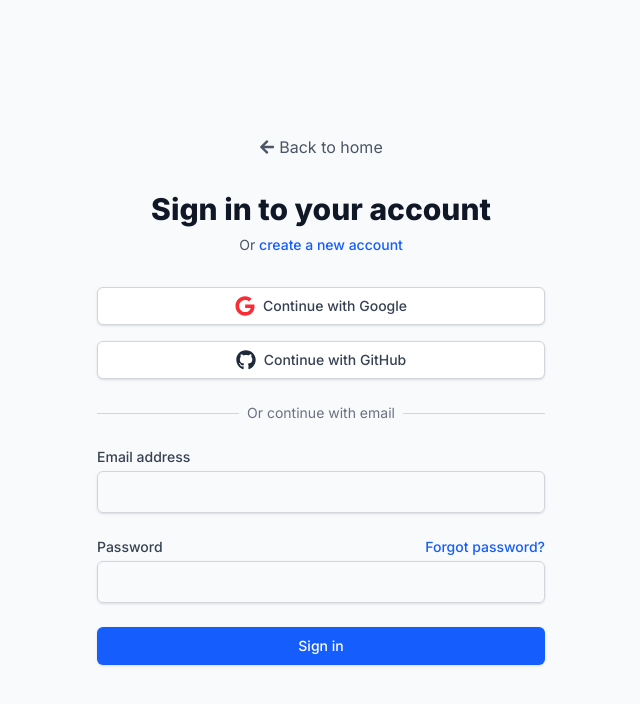
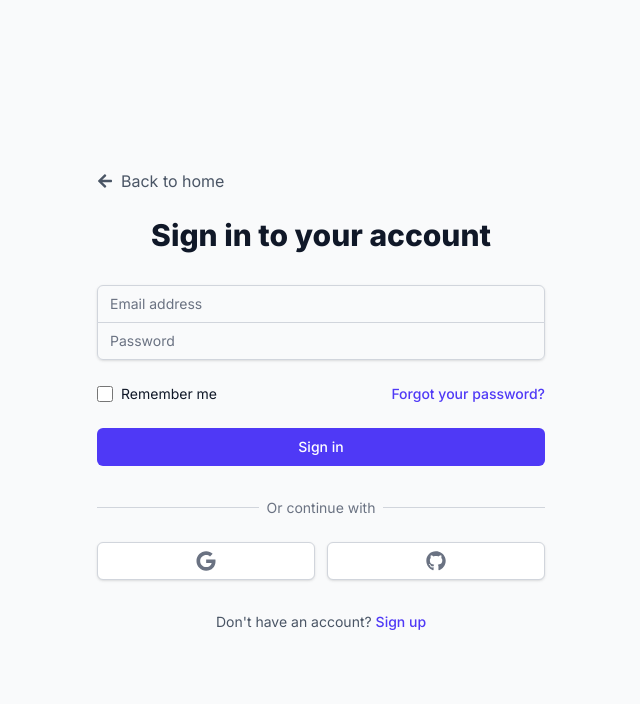
Before and after one commit to mottale11/Kamkunji-ecommerce-store, a Next.js app: page /auth/signin in a window 1280 px wide. Shown: the top 704 px of the page, without its empty margins (319-959 px from the left). Built offline with nearby package versions, Linux system fonts and the light colour scheme; no server answers.

Commit message:
new changes

```diff
--- a/src/app/auth/signin/page.tsx
+++ b/src/app/auth/signin/page.tsx
@@ -1,13 +1,13 @@
 'use client';
 
-import { useState } from 'react';
+import { useState, Suspense } from 'react';
 import { useRouter, useSearchParams } from 'next/navigation';
 import Link from 'next/link';
 import { FaGoogle, FaGithub, FaArrowLeft } from 'react-icons/fa';
 import { toast } from 'react-hot-toast';
 import { useSupabase } from '@/components/SupabaseProvider';
 
-export default function SignIn() {
+function SignInForm() {
   const [email, setEmail] = useState('');
   const [password, setPassword] = useState('');
   const [isLoading, setIsLoading] = useState(false);
@@ -55,102 +55,136 @@
   return (
     <div className="min-h-screen flex items-center justify-center bg-gray-50 py-12 px-4 sm:px-6 lg:px-8">
       <div className="max-w-md w-full space-y-8">
-        <div className="text-center">
-          <Link href="/" className="inline-flex items-center text-gray-600 hover:text-gray-900 mb-2">
-            <FaArrowLeft className="mr-1" /> Back to home
+        <div>
+          <Link href="/" className="flex items-center text-gray-600 hover:text-gray-900 mb-6">
+            <FaArrowLeft className="mr-2" /> Back to home
           </Link>
-          <h2 className="mt-6 text-3xl font-extrabold text-gray-900">
+          <h2 className="mt-6 text-center text-3xl font-extrabold text-gray-900">
             Sign in to your account
           </h2>
-          <p className="mt-2 text-sm text-gray-600">
-            Or{' '}
-            <Link href={`/auth/signup?redirectTo=${encodeURIComponent(redirectTo)}`} className="font-medium text-blue-600 hover:text-blue-500">
-              create a new account
-            </Link>
-          </p>
         </div>
 
-        <div className="mt-8 space-y-6">
-          <div className="space-y-4">
-            <button
-              onClick={() => handleSocialLogin('google')}
-              className="w-full flex items-center justify-center px-4 py-2 border border-gray-300 rounded-md shadow-sm text-sm font-medium text-gray-700 bg-white hover:bg-gray-50"
-              disabled={isLoading}
-            >
-              <FaGoogle className="w-5 h-5 mr-2 text-red-500" />
-              Continue with Google
-            </button>
-            <button
-              onClick={() => handleSocialLogin('github')}
-              className="w-full flex items-center justify-center px-4 py-2 border border-gray-300 rounded-md shadow-sm text-sm font-medium text-gray-700 bg-white hover:bg-gray-50"
-              disabled={isLoading}
-            >
-              <FaGithub className="w-5 h-5 mr-2 text-gray-800" />
-              Continue with GitHub
-            </button>
-          </div>
-
-          <div className="relative">
-            <div className="absolute inset-0 flex items-center">
-              <div className="w-full border-t border-gray-300" />
-            </div>
-            <div className="relative flex justify-center text-sm">
-              <span className="px-2 bg-gray-50 text-gray-500">Or continue with email</span>
-            </div>
-          </div>
-
-          <form className="mt-6 space-y-6" onSubmit={handleSubmit}>
+        <form className="mt-8 space-y-6" onSubmit={handleSubmit}>
+          <div className="rounded-md shadow-sm -space-y-px">
             <div>
-              <label htmlFor="email" className="block text-sm font-medium text-gray-700">
+              <label htmlFor="email-address" className="sr-only">
                 Email address
               </label>
               <input
-                id="email"
+                id="email-address"
                 name="email"
                 type="email"
                 autoComplete="email"
                 required
+                className="appearance-none rounded-none relative block w-full px-3 py-2 border border-gray-300 placeholder-gray-500 text-gray-900 rounded-t-md focus:outline-none focus:ring-indigo-500 focus:border-indigo-500 focus:z-10 sm:text-sm"
+                placeholder="Email address"
                 value={email}
                 onChange={(e) => setEmail(e.target.value)}
-                className="mt-1 block w-full px-3 py-2 border border-gray-300 rounded-md shadow-sm focus:outline-none focus:ring-blue-500 focus:border-blue-500"
+                disabled={isLoading}
               />
             </div>
-
             <div>
-              <div className="flex items-center justify-between">
-                <label htmlFor="password" className="block text-sm font-medium text-gray-700">
+              <label htmlFor="password" className="sr-only">
                 Password
               </label>
-                <div className="text-sm">
-                  <Link href="/auth/forgot-password" className="font-medium text-blue-600 hover:text-blue-500">
-                    Forgot password?
-                  </Link>
-                </div>
-              </div>
               <input
                 id="password"
                 name="password"
                 type="password"
                 autoComplete="current-password"
                 required
+                className="appearance-none rounded-none relative block w-full px-3 py-2 border border-gray-300 placeholder-gray-500 text-gray-900 rounded-b-md focus:outline-none focus:ring-indigo-500 focus:border-indigo-500 focus:z-10 sm:text-sm"
+                placeholder="Password"
                 value={password}
                 onChange={(e) => setPassword(e.target.value)}
-                className="mt-1 block w-full px-3 py-2 border border-gray-300 rounded-md shadow-sm focus:outline-none focus:ring-blue-500 focus:border-blue-500"
+                disabled={isLoading}
               />
+            </div>
+          </div>
+
+          <div className="flex items-center justify-between">
+            <div className="flex items-center">
+              <input
+                id="remember-me"
+                name="remember-me"
+                type="checkbox"
+                className="h-4 w-4 text-indigo-600 focus:ring-indigo-500 border-gray-300 rounded"
+              />
+              <label htmlFor="remember-me" className="ml-2 block text-sm text-gray-900">
+                Remember me
+              </label>
+            </div>
+
+            <div className="text-sm">
+              <Link href="/auth/forgot-password" className="font-medium text-indigo-600 hover:text-indigo-500">
+                Forgot your password?
+              </Link>
+            </div>
           </div>
 
           <div>
             <button
               type="submit"
               disabled={isLoading}
-                className="w-full flex justify-center py-2 px-4 border border-transparent rounded-md shadow-sm text-sm font-medium text-white bg-blue-600 hover:bg-blue-700 focus:outline-none focus:ring-2 focus:ring-offset-2 focus:ring-blue-500 disabled:opacity-50 disabled:cursor-not-allowed"
+              className="group relative w-full flex justify-center py-2 px-4 border border-transparent text-sm font-medium rounded-md text-white bg-indigo-600 hover:bg-indigo-700 focus:outline-none focus:ring-2 focus:ring-offset-2 focus:ring-indigo-500 disabled:opacity-50 disabled:cursor-not-allowed"
             >
               {isLoading ? 'Signing in...' : 'Sign in'}
             </button>
           </div>
         </form>
+
+        <div className="mt-6">
+          <div className="relative">
+            <div className="absolute inset-0 flex items-center">
+              <div className="w-full border-t border-gray-300" />
+            </div>
+            <div className="relative flex justify-center text-sm">
+              <span className="px-2 bg-gray-50 text-gray-500">Or continue with</span>
+            </div>
+          </div>
+
+          <div className="mt-6 grid grid-cols-2 gap-3">
+            <button
+              type="button"
+              onClick={() => handleSocialLogin('google')}
+              disabled={isLoading}
+              className="w-full inline-flex justify-center py-2 px-4 border border-gray-300 rounded-md shadow-sm bg-white text-sm font-medium text-gray-500 hover:bg-gray-50 disabled:opacity-50 disabled:cursor-not-allowed"
+            >
+              <span className="sr-only">Sign in with Google</span>
+              <FaGoogle className="h-5 w-5" />
+            </button>
+
+            <button
+              type="button"
+              onClick={() => handleSocialLogin('github')}
+              disabled={isLoading}
+              className="w-full inline-flex justify-center py-2 px-4 border border-gray-300 rounded-md shadow-sm bg-white text-sm font-medium text-gray-500 hover:bg-gray-50 disabled:opacity-50 disabled:cursor-not-allowed"
+            >
+              <span className="sr-only">Sign in with GitHub</span>
+              <FaGithub className="h-5 w-5" />
+            </button>
+          </div>
+        </div>
+
+        <div className="text-center text-sm">
+          <span className="text-gray-600">Don't have an account? </span>
+          <Link href="/auth/signup" className="font-medium text-indigo-600 hover:text-indigo-500">
+            Sign up
+          </Link>
         </div>
       </div>
     </div>
   );
 }
+
+export default function SignIn() {
+  return (
+    <Suspense fallback={
+      <div className="min-h-screen flex items-center justify-center">
+        <div className="animate-spin rounded-full h-12 w-12 border-t-2 border-b-2 border-indigo-500"></div>
+      </div>
+    }>
+      <SignInForm />
+    </Suspense>
+  );
+}
--- a/src/app/search/page.tsx
+++ b/src/app/search/page.tsx
@@ -1,12 +1,12 @@
 'use client';
 
-import { useEffect, useState } from 'react';
+import { useEffect, useState, Suspense } from 'react';
 import { useSearchParams } from 'next/navigation';
 import { useSupabase } from '@/components/SupabaseProvider';
 import ProductCard from '@/components/ProductCard';
 import ProductCardSkeleton from '@/components/ProductCardSkeleton';
 
-export default function SearchPage() {
+function SearchPageContent() {
   const searchParams = useSearchParams();
   const query = searchParams.get('q') || '';
   const { supabase } = useSupabase();
@@ -103,3 +103,20 @@
     </div>
   );
 }
+
+export default function SearchPage() {
+  return (
+    <Suspense fallback={
+      <div className="container mx-auto px-4 py-8">
+        <h1 className="text-2xl font-bold mb-6">Searching...</h1>
+        <div className="grid grid-cols-2 sm:grid-cols-3 md:grid-cols-4 lg:grid-cols-5 gap-4">
+          {[...Array(8)].map((_, i) => (
+            <ProductCardSkeleton key={i} />
+          ))}
+        </div>
+      </div>
+    }>
+      <SearchPageContent />
+    </Suspense>
+  );
+}
```
Lines whose indentation alone changed are shown as unchanged.
